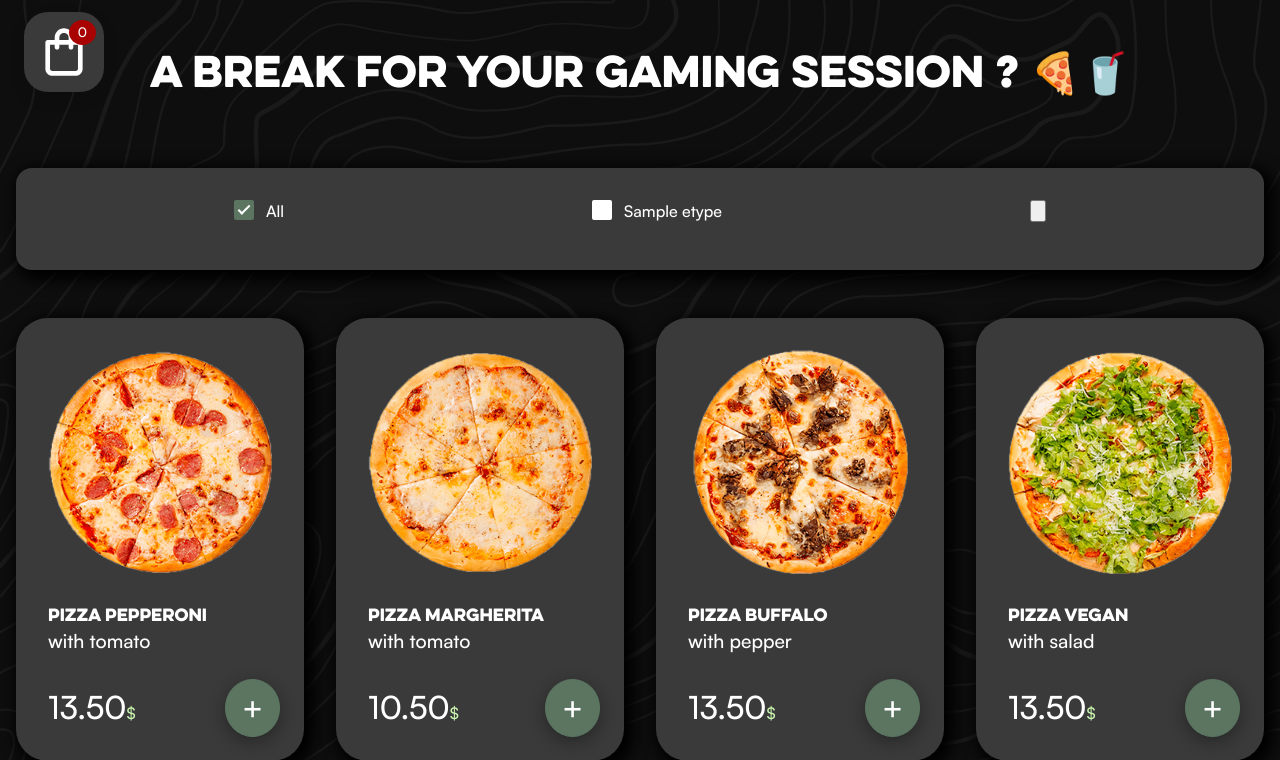
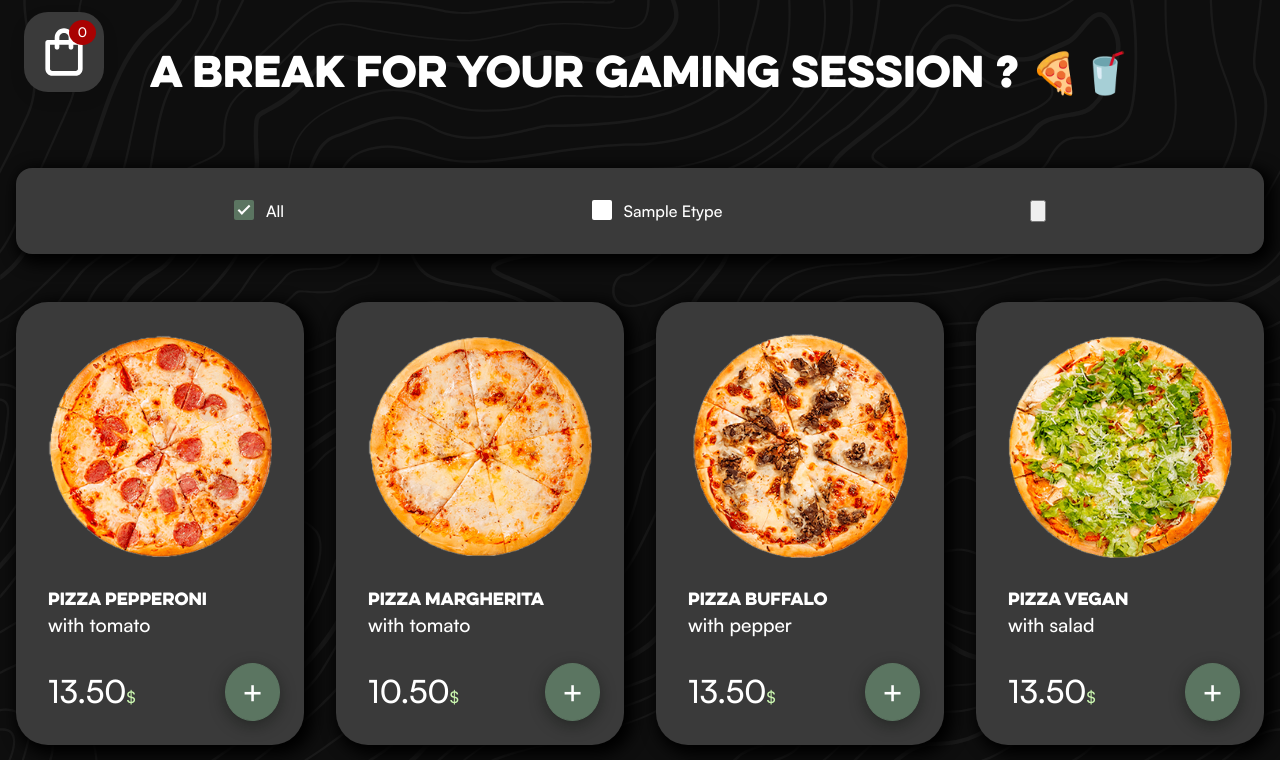
Before and after one commit to Derlvx/RESAWEB, a PHP site: page /extra.php in a window 1280 px wide. Shown: the part 60-820 px from the top of the page. Run offline with PHP 8.4, Linux system fonts and the light colour scheme; tables that the repository leaves empty or names only in its code hold one stand-in row (values such as "Sample post"); data that the repository does not hold is empty.

Commit message:
fix extra

```diff
--- a/style.css
+++ b/style.css
@@ -1862,6 +1862,7 @@ main {
     display: flex;
     justify-content: space-around;
     gap: 2rem;
+    margin: 0;
 }
 
 .filter-checkbox {
@@ -1872,6 +1873,7 @@ main {
     padding-left: 0.75rem;
     cursor: pointer;
     font-family: 'Satoshi';
+    text-transform: capitalize;
     color: var(--color-text);
 }
 
```
Also changed, not shown: JS/data.json (+1 -1 lines), IMG/EXTRA_17.png (added), IMG/EXTRA_18.png (added), IMG/EXTRA_19.png (added), IMG/EXTRA_20.png (added), IMG/EXTRA_21.png (added), 2 other files.
